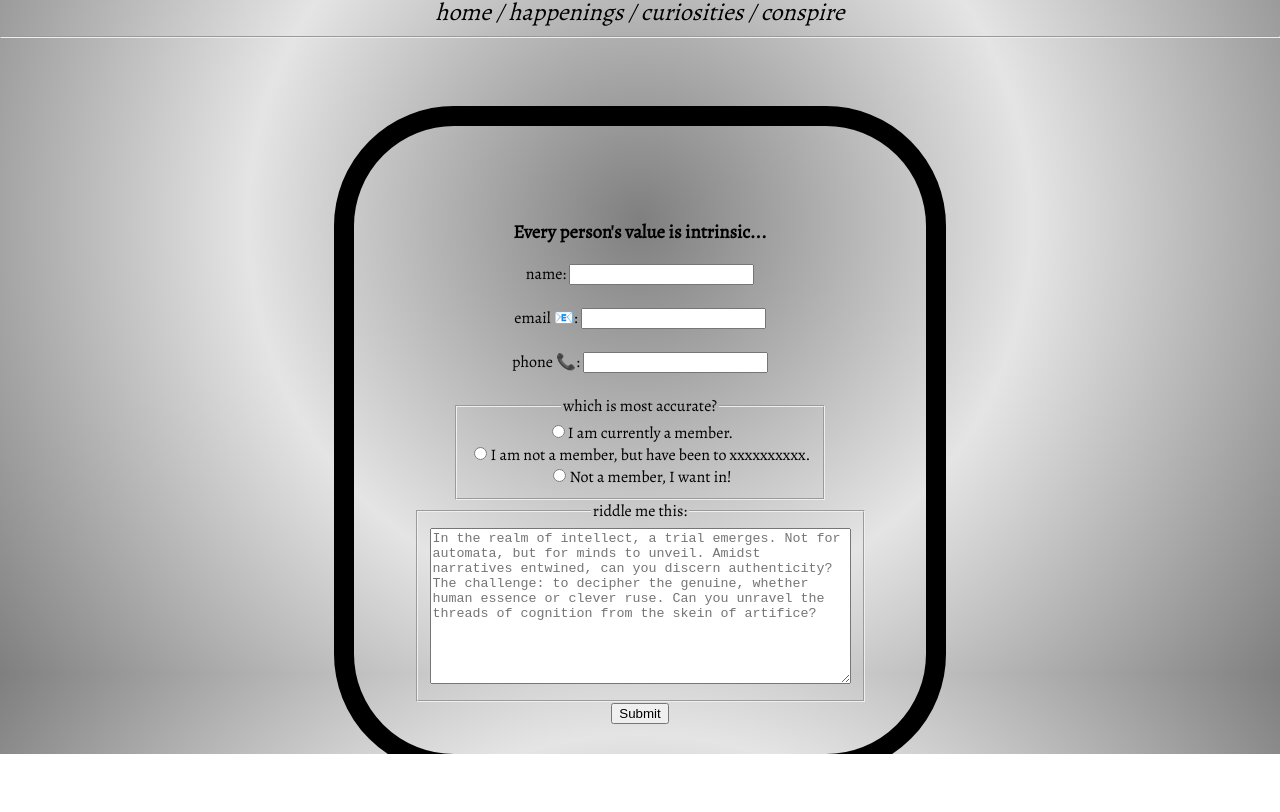
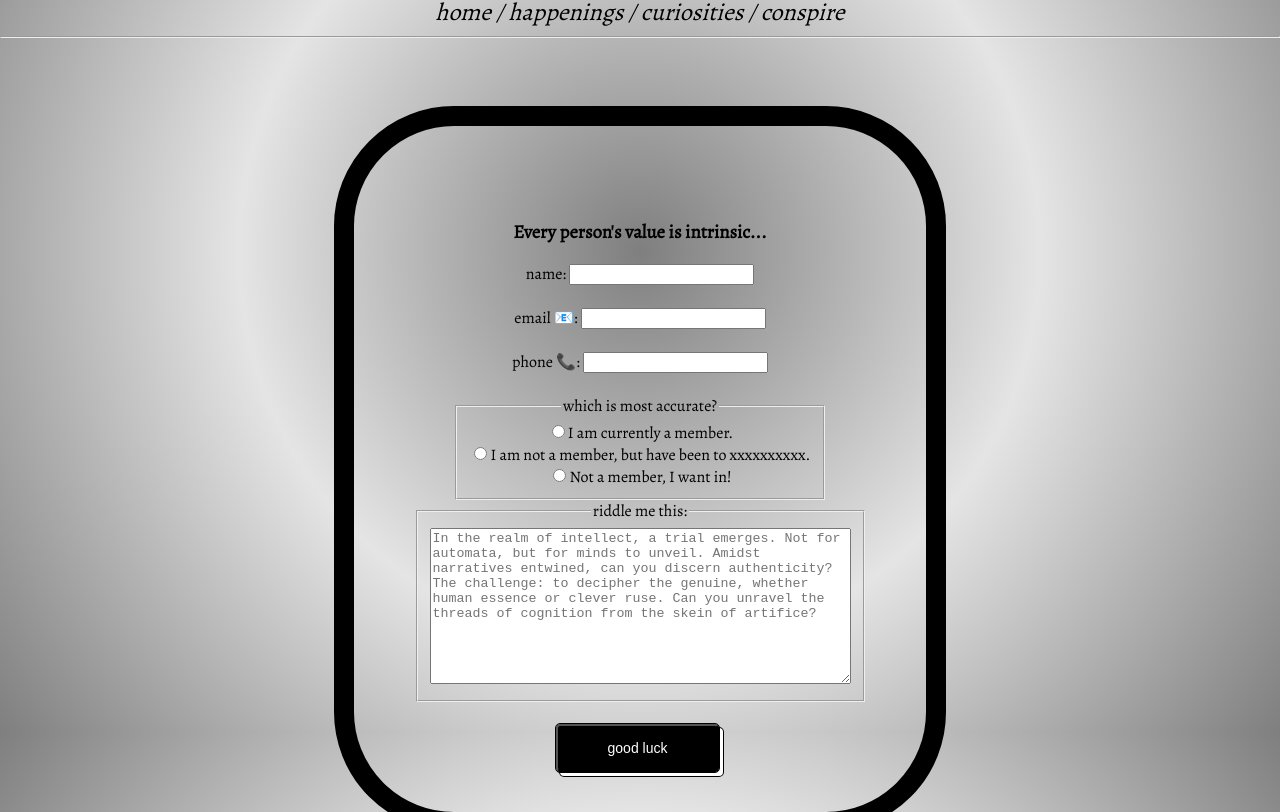
Before and after one commit to JupiterSabre/Phase-2-Project-X-Hub-ZR, a React (Create React App) app: page /signUp in a window 1280 px wide. Shown: the part 230-1042 px from the top of the page. Before the commit the page ends 984 px from the top, so only its background shows below. Built offline with nearby package versions, Linux system fonts and the light colour scheme.

Commit message:
Working Copy

```diff
--- a/src/Components/EmailForm.jsx
+++ b/src/Components/EmailForm.jsx
@@ -26,7 +26,7 @@ function EmailForm(e) {
                 <div><input type="email" placeholder="Email Address" name="email" /> </div>
                 <div><input type="text" placeholder="Subject" name="subject" /> </div>
                 <div><textarea cols="30" rows ="8" placeholder="Your Message" name="message"></textarea></div>
-                <div><input type="submit" value="Send Message"></input></div>
+                <div><input className="button" type="submit" value="Send Message"></input></div>
             </form>
         </div>
     )
--- a/src/Components/Happenings.jsx
+++ b/src/Components/Happenings.jsx
@@ -7,8 +7,6 @@ function Happenings({isOpen}) {
 
     //GET PHOTO OBJECTS FROM PHOTOS ARRAY
     const { photos } = useLoaderData()
-
-
 
 
     //MAP HAPPENING THUMBNAILS AND NAMES FOR NAV BAR
--- a/src/Components/Home.jsx
+++ b/src/Components/Home.jsx
@@ -15,7 +15,7 @@ return (
     <p>See you in the flesh, collective humanity.</p>
     <p>XO</p>
     <br></br>
-    <button onClick={() => navigate(`/signUp`)}>Sign up for Fall '24</button>
+    <button  className="button" onClick={() => navigate(`/signUp`)}>Sign up for Fall '24</button>
     </div>
 
     </>
--- a/src/Components/RCalendar.jsx
+++ b/src/Components/RCalendar.jsx
@@ -17,11 +17,11 @@ function RCalendar() {
         twoWeeksLater.setDate(currentDate.getDate() + 5
         )
         if (value < currentDate) {
-        alert('This date is in the past, please select the current or future date to book an appointment.');
+        alert('boop! the past is no more. try another date <3');
         } else if (value <= twoWeeksLater) {
-            alert('You are being redirected to a ticket portal for short-term passes');
+            alert('you are being redirected to a ticket portal for short-term passes');
             window.location.href="https://xxxxxxxxxx.app/hxnyc";
-        } else {alert("Join the fray for access to future programming =) ");
+        } else {alert("join the fray for access to future programming =) ");
         navigate('/')}
         }
 
--- a/src/Components/SignUpForm.jsx
+++ b/src/Components/SignUpForm.jsx
@@ -1,21 +1,33 @@
-
+import { useNavigate } from "react-router-dom";
 
 
 function SignUpForm() {
+
+    const navigate = useNavigate()
+
+
+    function sendMemberRequest(e){
+        e.preventDefault();
+        alert("thank you. we'll get back you within 2 weeks if the answer to our riddle sufficed");
+        e.target.reset();
+        navigate('/')
+    }
+
+
     return (
     <>
         <div className="sign-up">
             <br />
             <br />
             <h3>Every person's value is intrinsic...</h3>
-            <form>
-            <label>name:  <input type="text"/></label>
+            <form  onSubmit={sendMemberRequest}>
+            <label>name:  <input type="text" name="name"/></label>
             <br />
             <br />
-            <label>email 📧: <input type="text" /></label>
+            <label>email 📧: <input type="text" name="email" /></label>
             <br />
             <br />
-            <label>phone 📞: <input type="tel" /></label>
+            <label>phone 📞: <input type="tel"name="tel"/></label>
             <br />
             <br />
             <fieldset>
@@ -40,11 +52,15 @@ function SignUpForm() {
                 <textarea name="riddle" cols="50" rows="10" placeholder="In the realm of intellect, a trial emerges. Not for automata, but for minds to unveil. Amidst narratives entwined, can you discern authenticity? The challenge: to decipher the genuine, whether human essence or clever ruse. Can you unravel the threads of cognition from the skein of artifice?"></textarea>
                 </fieldset>
                     </div>
-                <input type="submit" />
+                    <br />
+                <input className="button" type="submit"  value="good luck"/>
             </form>
 
 
         </div>
+
+
+
     </>
     )
 }
--- a/src/Components/TestimForm.jsx
+++ b/src/Components/TestimForm.jsx
@@ -43,7 +43,7 @@ function TestimForm() {
 
         <div className="testimonial-form">
             <form>
-               <label>Who are you? <input type="text" name="newName" onChange={handleNewName} value={newName} placeholder="what's in a name?" /> </label>
+               <label>intro: <input type="text" name="newName" onChange={handleNewName} value={newName} placeholder="hi, you can call me..." /> </label>
 
                <br />
                <br />
@@ -55,7 +55,7 @@ function TestimForm() {
                 Is tushy a part of your life?
                 </label>
                 <br/>
-                <input onClick={handleTestimonySubmission} type="submit" placeholder="submit" />
+                <input onClick={handleTestimonySubmission} className="button" type="submit" placeholder="submit" />
             </form>
         </div>
                     )
--- a/src/index.css
+++ b/src/index.css
@@ -29,6 +29,66 @@ body {
   transition: outline 0.6s linear;
   font-size: x-large;
 }
+
+
+/* BUTTON STYLING*/
+.button {
+  appearance: button;
+  background-color: #000;
+  background-image: none;
+  outline: 1px solid #000;
+  border-radius: 4px;
+  box-shadow: #fff 4px 4px 0 0,#000 4px 4px 0 1px;
+  box-sizing: border-box;
+  color: #fff;
+  cursor: pointer;
+  display: inline-block;
+  font-size: 14px;
+  font-weight: 400;
+  line-height: 20px;
+  margin: 0 5px 10px 0;
+  overflow: visible;
+  padding: 12px 40px;
+  text-align: center;
+  text-transform: none;
+  touch-action: manipulation;
+  user-select: none;
+  -webkit-user-select: none;
+  vertical-align: middle;
+  white-space: nowrap;
+  transition: outline 0.9s linear;
+}
+
+.button:focus {
+  text-decoration: none;
+}
+
+.button:hover {
+  text-decoration: none;
+  transform: scale(1.3);
+}
+
+.button:active {
+  box-shadow: rgba(0, 0, 0, .125) 0 3px 5px inset;
+  outline: 0;
+}
+
+.button:not([disabled]):active {
+  box-shadow: #fff 2px 2px 0 0, #000 2px 2px 0 1px;
+  transform: translate(2px, 2px);
+}
+
+@media (min-width: 768px) {
+  .button {
+    padding: 12px 50px;
+  }
+}
+
+
+
+
+
+
 
 .link{
   color:#000;
@@ -80,7 +140,7 @@ body {
   left: 50%;
   width: 30%;
   min-height: 20rem;
-  background-color: white;
+  background: rgba(255, 255, 255);
   padding: 5px 15px 30px 20px;
   margin-bottom: 30px;
   border-radius: 100px;
```
Also changed, not shown: photos.json (+7 -7 lines), package.json (line endings or trailing spaces).
